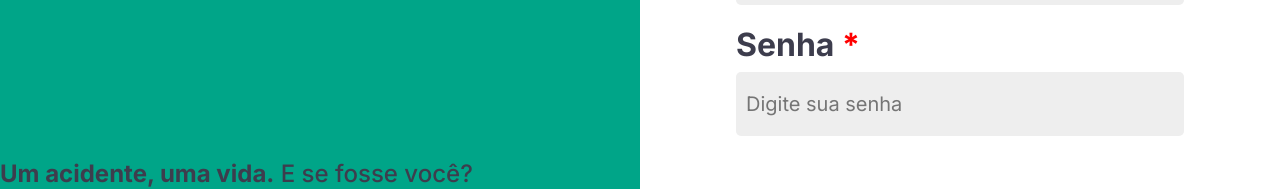
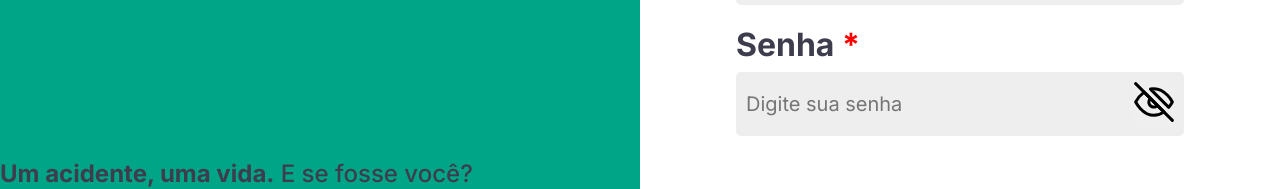
Before and after one commit to lucasarlim/tidex-web, a React (Create React App) app: page /login in a window 1280 px wide. Shown: the part 366-555 px from the top of the page. Built offline with nearby package versions, Linux system fonts and the light colour scheme.

Commit message:
input finished

```diff
--- a/src/components/Input/index.jsx
+++ b/src/components/Input/index.jsx
@@ -38,13 +38,13 @@ function Input({
 						value={value}
 						onChange={onChange}
 						placeholder={placeholder}
-						type={type}
+						type={!visible ? 'password' : type}
 						required={isRequired}
 					/>
 				)}
 
 				{password ? (
-					<button type="button" onPress={() => setVisible(!visible)}>
+					<button type="button" onClick={() => setVisible(!visible)}>
 						<img src={visible ? eyeOn : eyeOff} alt="ver/esconder senha" />
 					</button>
 				) : (
--- a/src/components/Input/styles.js
+++ b/src/components/Input/styles.js
@@ -18,6 +18,8 @@ export const Wrapper = styled.div`
 	height: 64px;
 	background-color: ${useTheme.grayLighter};
 	border-radius: 5px;
+	display: flex;
+	align-items: center;
 
 	& > input {
 		background: none;
@@ -25,6 +27,12 @@ export const Wrapper = styled.div`
 		font-size: 20px;
 		height: 100%;
 		padding-left: 10px;
+		flex: 1;
+	}
+
+	& > button {
+		border: none;
+		margin-right: 10px;
 	}
 `;
 
--- a/src/pages/Login/index.jsx
+++ b/src/pages/Login/index.jsx
@@ -58,7 +58,7 @@ function Login() {
 						value={password}
 						onChange={(e) => setPassword(e.target.value)}
 						placeholder="Digite sua senha"
-						type="password"
+						password
 						isRequired
 					/>
 
```
